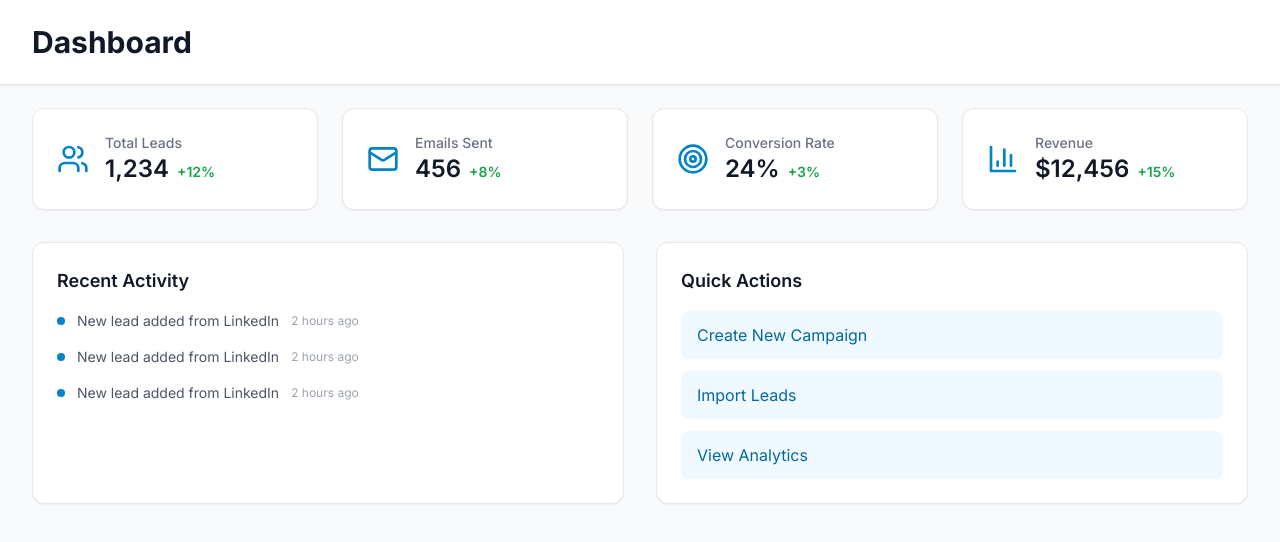
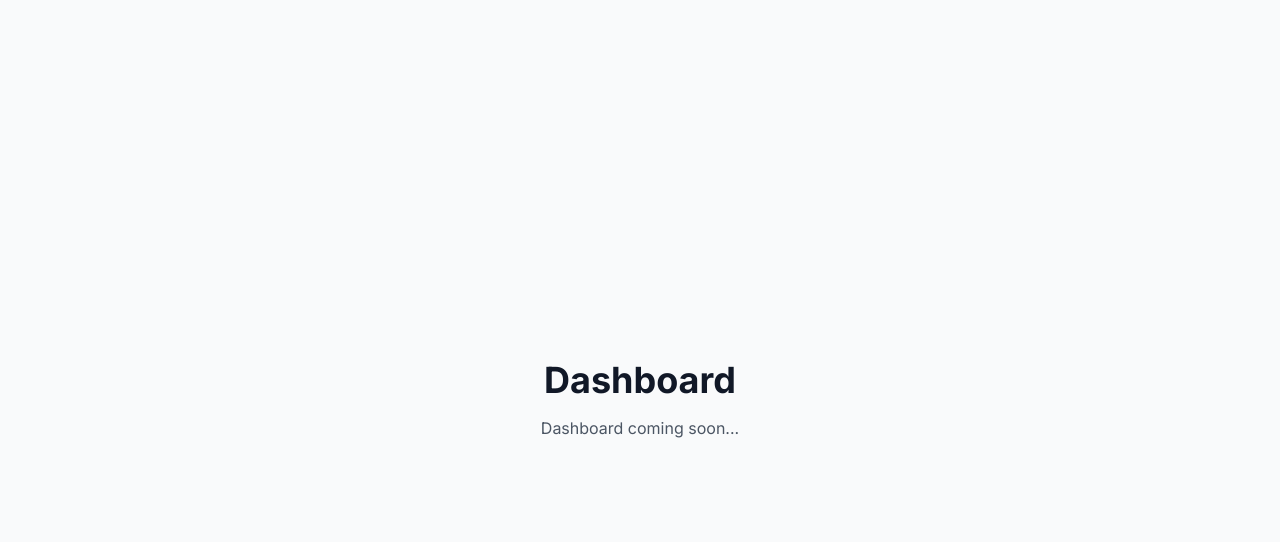
Before and after one commit to leadflownex/sales-ai-agent, a Next.js app: page /dashboard in a window 1280 px wide. Shown: the top 542 px of the page. Built offline with nearby package versions, Linux system fonts and the light colour scheme.

Commit message:
Update page.tsx

```diff
--- a/src/app/dashboard/page.tsx
+++ b/src/app/dashboard/page.tsx
@@ -1,5 +1,10 @@
-import Dashboard from '@/components/pages/Dashboard'
-
 export default function DashboardPage() {
-  return <Dashboard />
+  return (
+    <div className="min-h-screen bg-gray-50 flex items-center justify-center">
+      <div className="text-center">
+        <h1 className="text-4xl font-bold text-gray-900 mb-4">Dashboard</h1>
+        <p className="text-gray-600">Dashboard coming soon...</p>
+      </div>
+    </div>
+  )
 }
```
